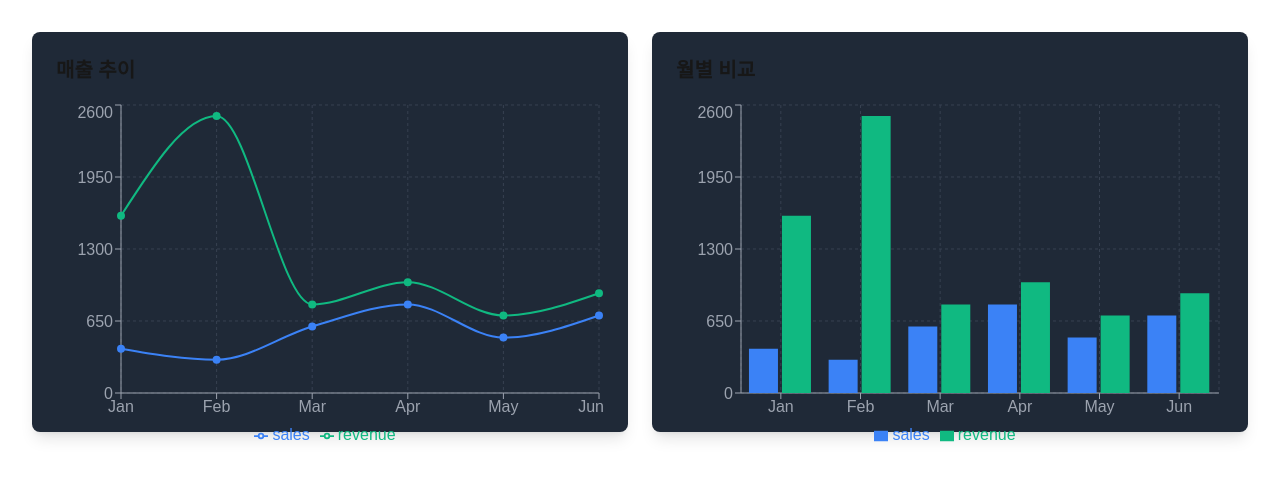
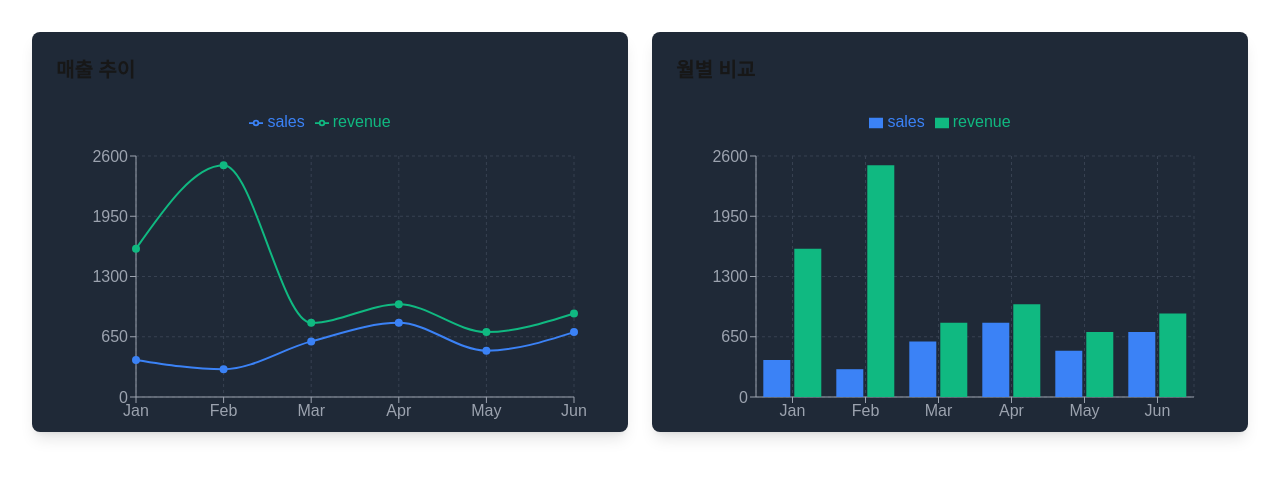
Before and after one commit to thcore/thc-core, a Next.js app: page / in a window 1280 px wide. Shown: the top 480 px of the page. Built offline with nearby package versions, Linux system fonts and the light colour scheme.

Commit message:
style: Adjust chart layout and margins
- Increase bottom margin for better spacing
- Adjust legend position and padding
- Improve overall chart readability
- Update both LineChart and BarChart components

```diff
--- a/src/components/dashboard/BarChart.tsx
+++ b/src/components/dashboard/BarChart.tsx
@@ -18,7 +18,10 @@ export default function BarChart({ data, isLoading = false }: BarChartProps) {
 
   return (
     <ResponsiveContainer width="100%" height="100%">
-      <RechartsBarChart data={data}>
+      <RechartsBarChart
+        data={data}
+        margin={{ top: 20, right: 30, left: 20, bottom: 25 }}
+      >
         <CartesianGrid strokeDasharray="3 3" stroke="#374151" />
         <XAxis dataKey="name" stroke="#9CA3AF" />
         <YAxis stroke="#9CA3AF" />
@@ -26,7 +29,14 @@ export default function BarChart({ data, isLoading = false }: BarChartProps) {
           contentStyle={{ backgroundColor: '#1F2937', border: 'none' }}
           labelStyle={{ color: '#9CA3AF' }}
         />
-        <Legend />
+        <Legend
+          verticalAlign="top"
+          height={36}
+          wrapperStyle={{
+            paddingBottom: '10px',
+            marginTop: '-10px'
+          }}
+        />
         <Bar dataKey="sales" fill="#3B82F6" />
         <Bar dataKey="revenue" fill="#10B981" />
       </RechartsBarChart>
--- a/src/components/dashboard/LineChart.tsx
+++ b/src/components/dashboard/LineChart.tsx
@@ -18,7 +18,10 @@ export default function LineChart({ data, isLoading = false }: LineChartProps) {
 
   return (
     <ResponsiveContainer width="100%" height="100%">
-      <RechartsLineChart data={data}>
+      <RechartsLineChart
+        data={data}
+        margin={{ top: 20, right: 30, left: 20, bottom: 25 }}
+      >
         <CartesianGrid strokeDasharray="3 3" stroke="#374151" />
         <XAxis dataKey="name" stroke="#9CA3AF" />
         <YAxis stroke="#9CA3AF" />
@@ -26,7 +29,14 @@ export default function LineChart({ data, isLoading = false }: LineChartProps) {
           contentStyle={{ backgroundColor: '#1F2937', border: 'none' }}
           labelStyle={{ color: '#9CA3AF' }}
         />
-        <Legend />
+        <Legend
+          verticalAlign="top"
+          height={36}
+          wrapperStyle={{
+            paddingBottom: '10px',
+            marginTop: '-10px'
+          }}
+        />
         <Line
           type="monotone"
           dataKey="sales"
```
